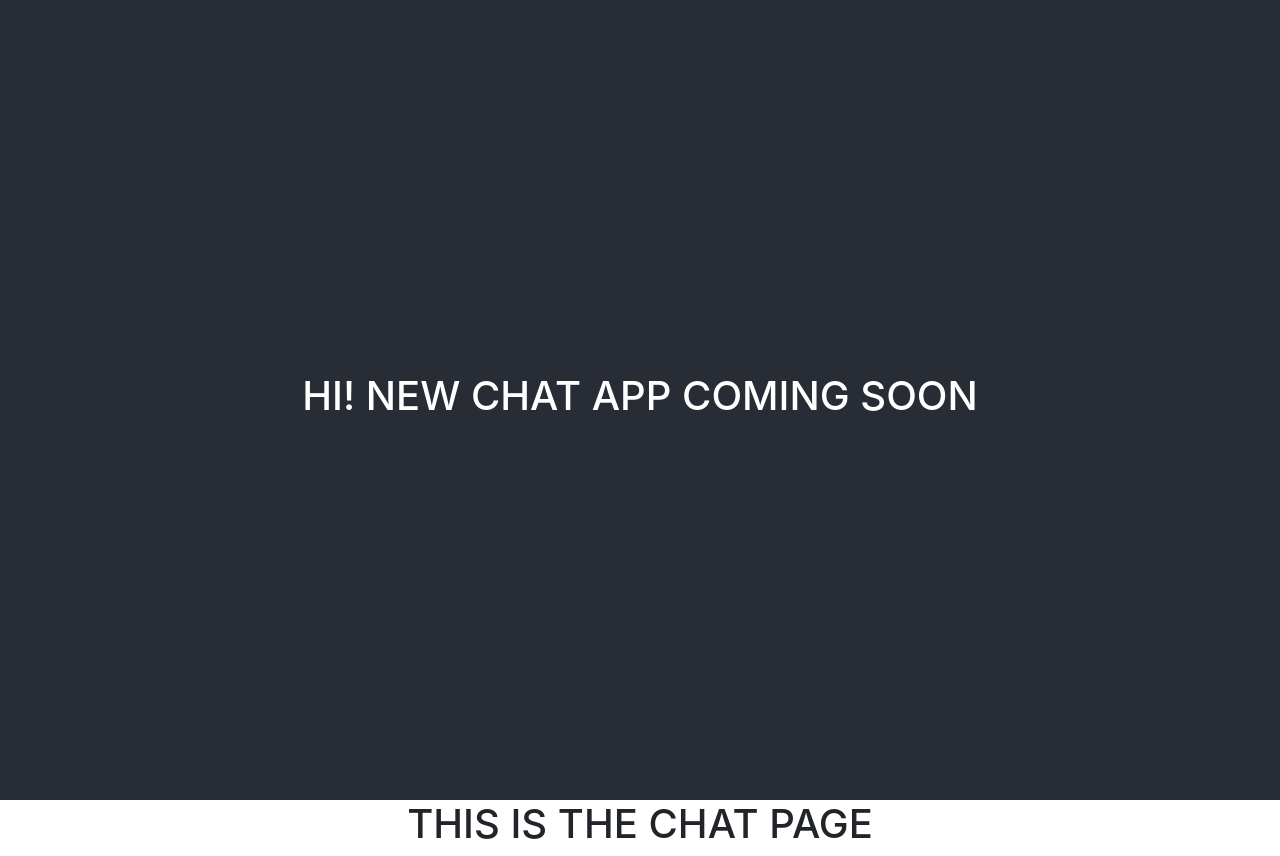
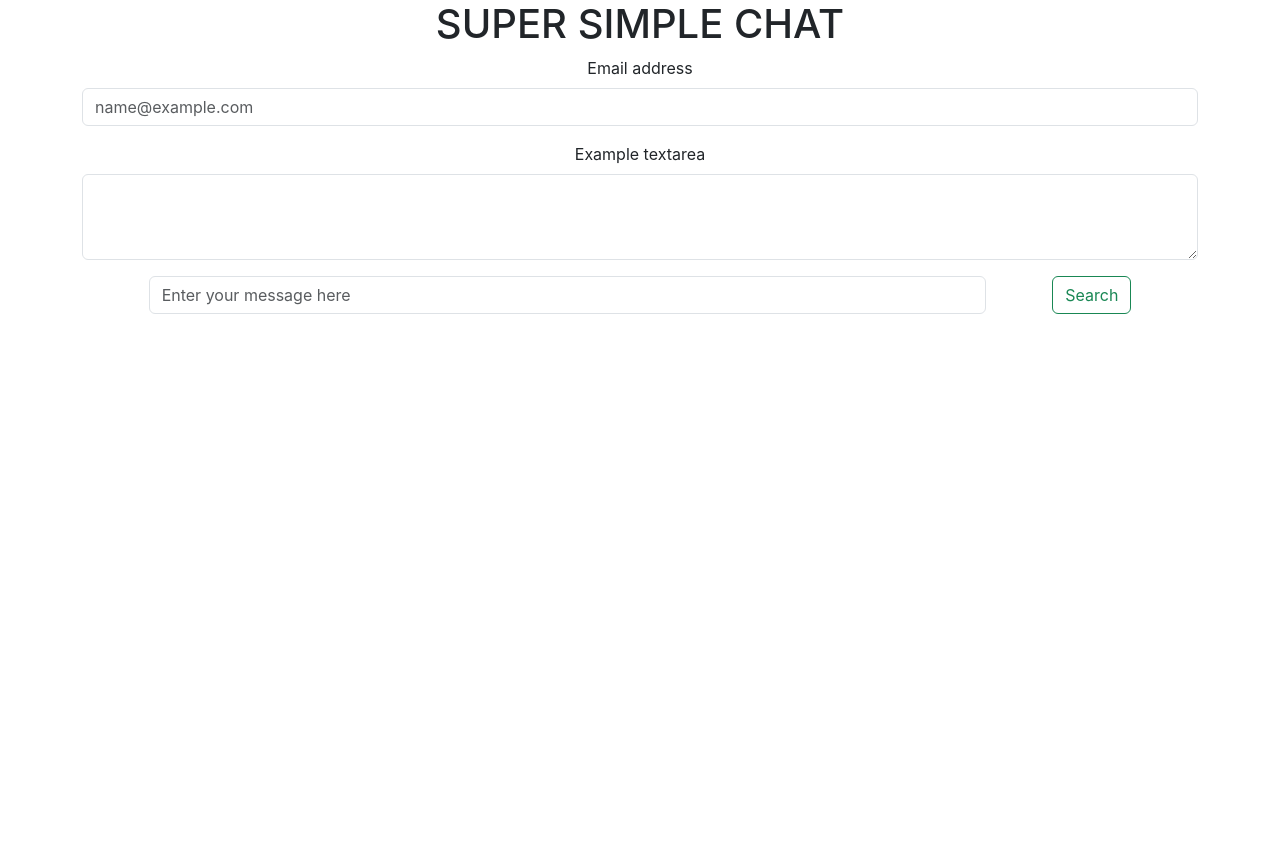
Before and after one commit to ashergreen82/Chat-App, a React (Create React App) app in the folder chatapp/client/: page / in a window 1280 px wide. After the commit the page ends 800 px from the top, so only its background shows below. Built offline with nearby package versions, Linux system fonts and the light colour scheme.

Commit message:
The earnest work begins!

```diff
--- a/chatapp/client/src/App.js
+++ b/chatapp/client/src/App.js
@@ -4,9 +4,6 @@ import Chat from "./Chat";
 function App() {
   return (
     <div className="App">
-      <header className="App-header">
-        <h1>HI! NEW CHAT APP COMING SOON</h1>
-      </header>
       <div className="container">
         <Chat />
       </div>
--- a/chatapp/client/src/Chat.js
+++ b/chatapp/client/src/Chat.js
@@ -1,7 +1,19 @@
 function Chat() {
     return (
         <>
-            <h1>THIS IS THE CHAT PAGE</h1>
+            <h1>SUPER SIMPLE CHAT</h1>
+            <div class="mb-3">
+                <label for="exampleFormControlInput1" class="form-label">Email address</label>
+                <input type="email" class="form-control" id="exampleFormControlInput1" placeholder="name@example.com" />
+            </div>
+            <div class="mb-3">
+                <label for="exampleFormControlTextarea1" class="form-label">Example textarea</label>
+                <textarea class="form-control" id="exampleFormControlTextarea1" rows="3"></textarea>
+            </div>
+            <form className="d-flex flex-row justify-content-evenly m-0 p-0">
+                <input className="form-control w-75" type="search" placeholder="Enter your message here" aria-label="Search" />
+                <button className="btn btn-outline-success" type="submit">Search</button>
+            </form>
         </>
     )
 }
```
